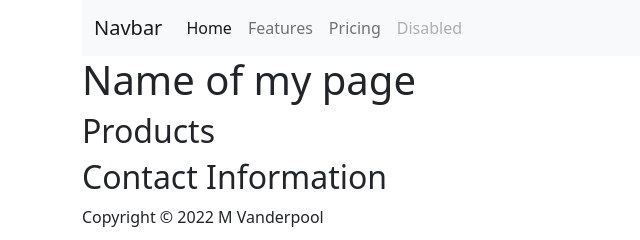
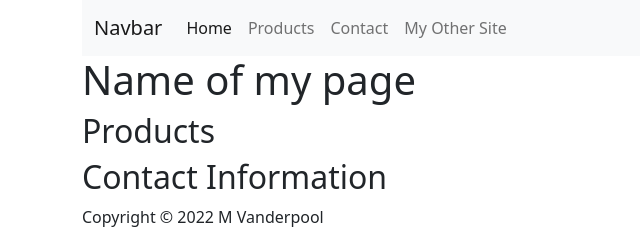
Before and after one commit to BigBroCB/final-project-mobile, a plain HTML site: page index.html in a window 1280 px wide. Shown: the full height of the page, 0-640 px from the left. Drawn offline with nearby package versions, Linux system fonts and the light colour scheme.

Commit message:
Edited Navbar

```diff
--- a/index.html
+++ b/index.html
@@ -19,6 +19,7 @@
 
         <nav class="navbar navbar-expand-lg navbar-light bg-light">
           <div class="container-fluid">
+            <!--Insert logo in line 23 V -->
             <a class="navbar-brand" href="#">Navbar</a>
             <button class="navbar-toggler" type="button" data-bs-toggle="collapse" data-bs-target="#navbarNav" aria-controls="navbarNav" aria-expanded="false" aria-label="Toggle navigation">
               <span class="navbar-toggler-icon"></span>
@@ -29,13 +30,13 @@
                   <a class="nav-link active" aria-current="page" href="#">Home</a>
                 </li>
                 <li class="nav-item">
-                  <a class="nav-link" href="#">Features</a>
+                  <a class="nav-link" href="#products">Products</a>
                 </li>
                 <li class="nav-item">
-                  <a class="nav-link" href="#">Pricing</a>
+                  <a class="nav-link" href="#contact">Contact</a>
                 </li>
                 <li class="nav-item">
-                  <a class="nav-link disabled">Disabled</a>
+                  <a class="nav-link" href="#">My Other Site</a>
                 </li>
               </ul>
             </div>
```
